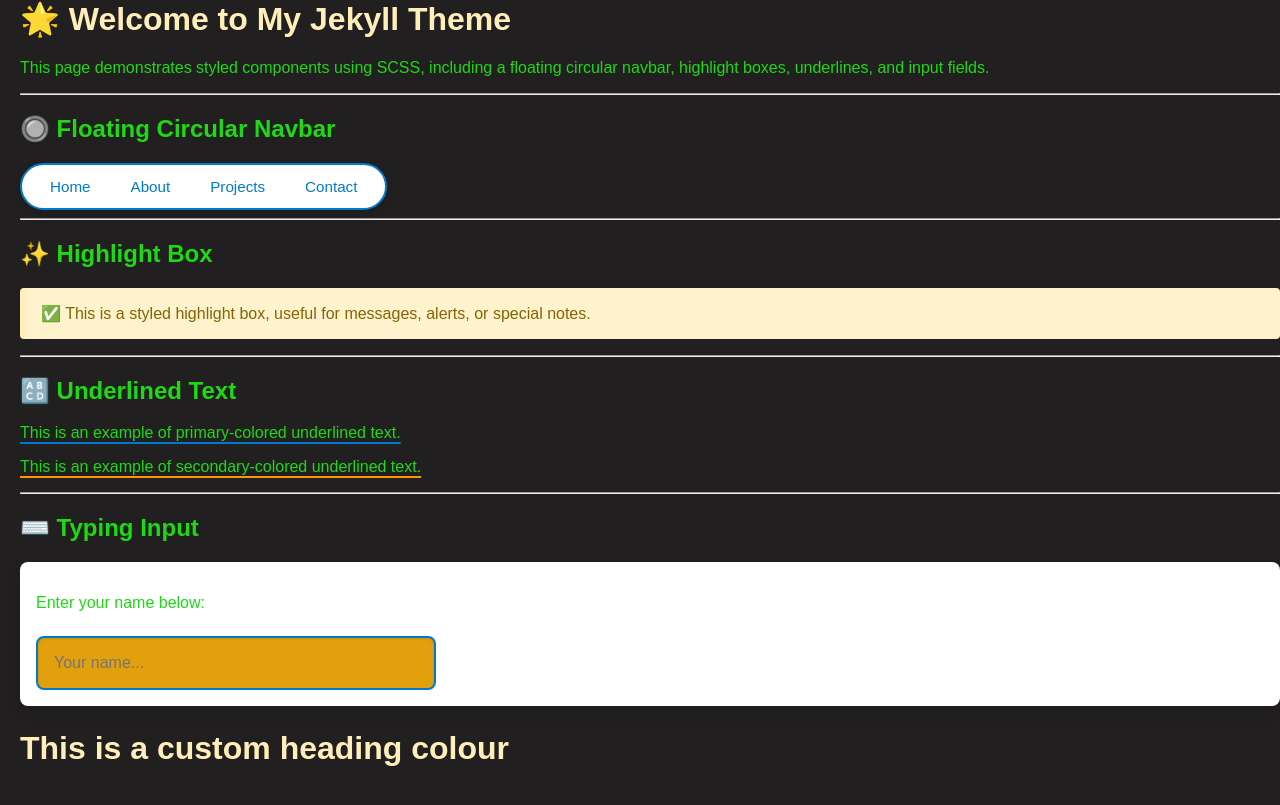
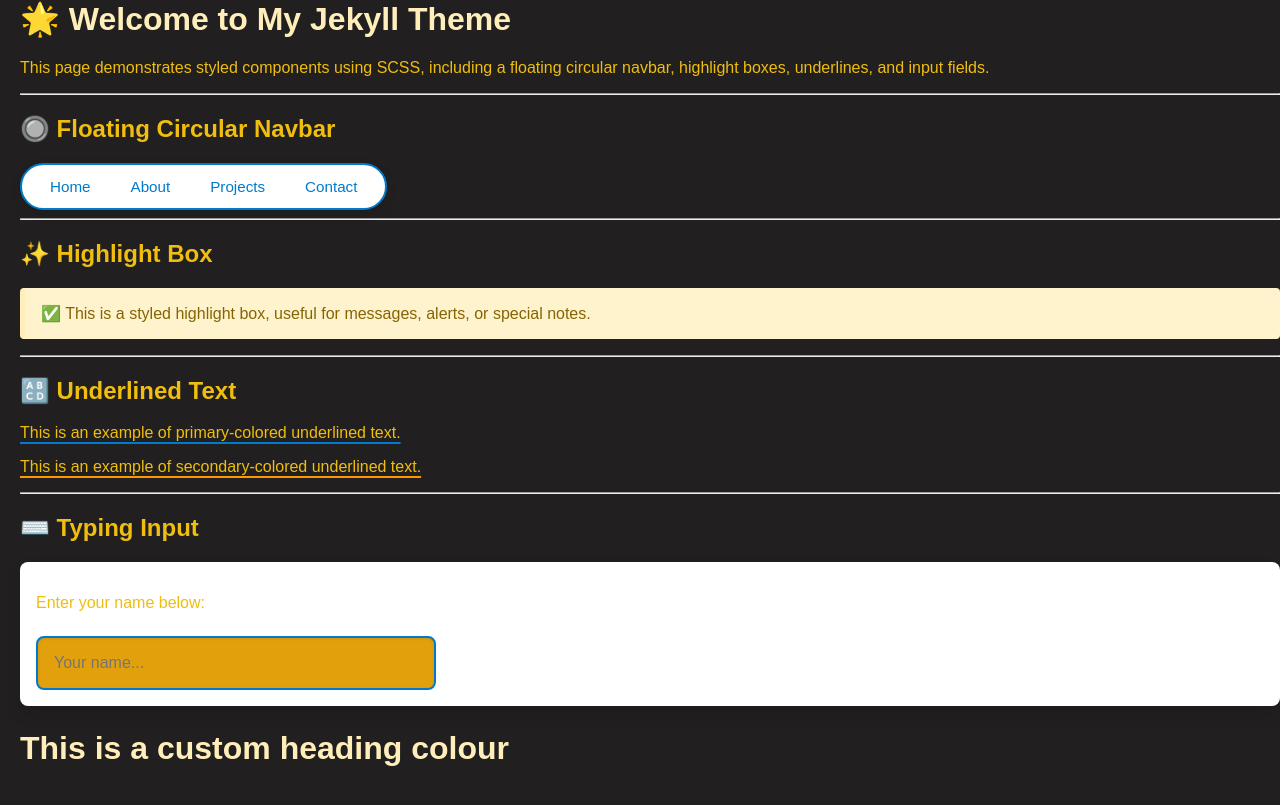
Before and after one commit to v659/jekyll_theme-new-v659, a Jekyll site: the page built from index.md, in a window 1280 px wide. Shown: the top 805 px of the page. Built offline with Jekyll 4.4.1, drawn with Linux system fonts in a browser that asks for light colours.

Commit message:
commit 13

```diff
--- a/_sass/base.scss
+++ b/_sass/base.scss
@@ -27,7 +27,7 @@ body {
  background: #211f1f;
  margin: 0;
  padding: 0;
- color: #1fd915;
+ color: #efbe0f;
  margin-left: 20px;
 }
 
```
